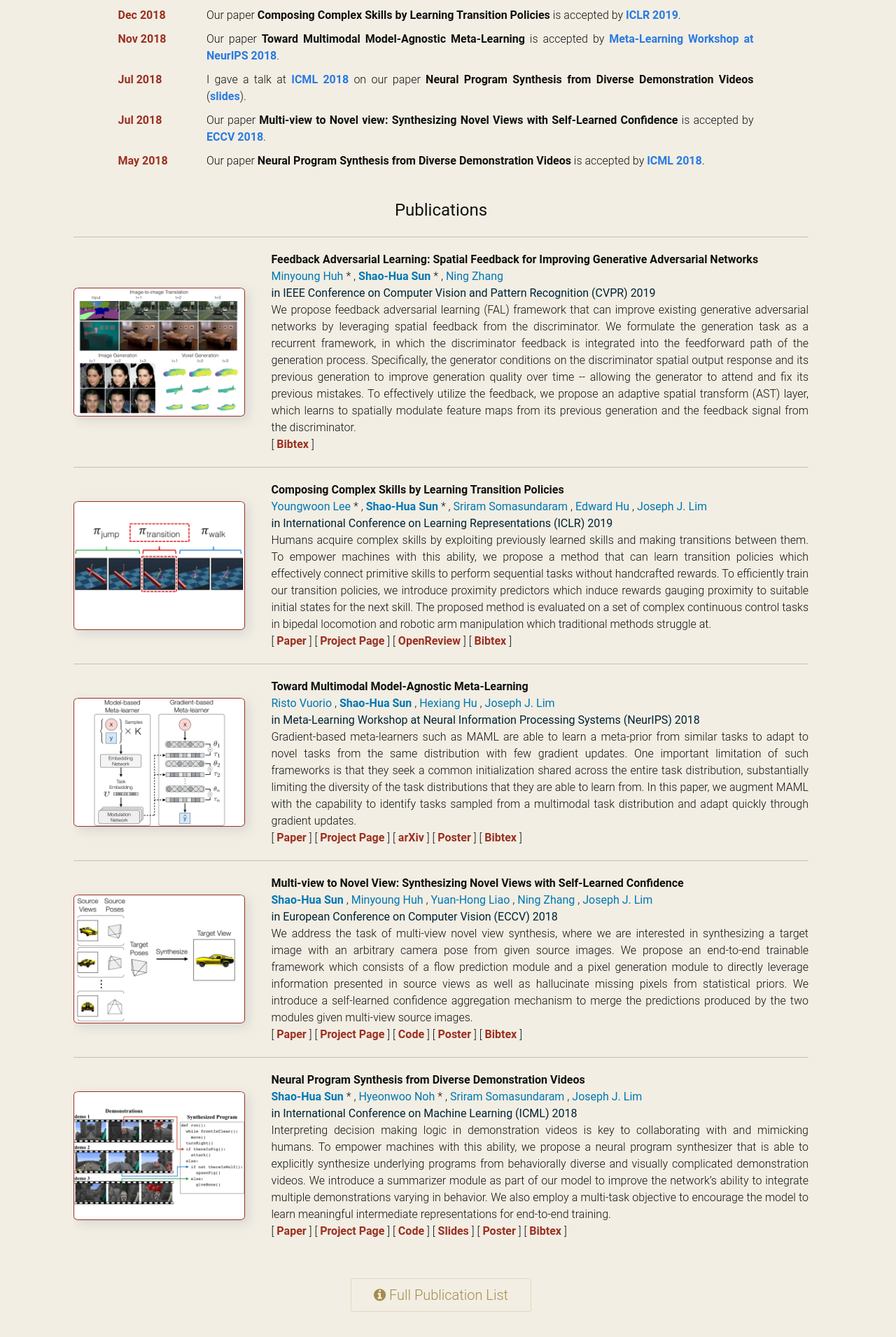
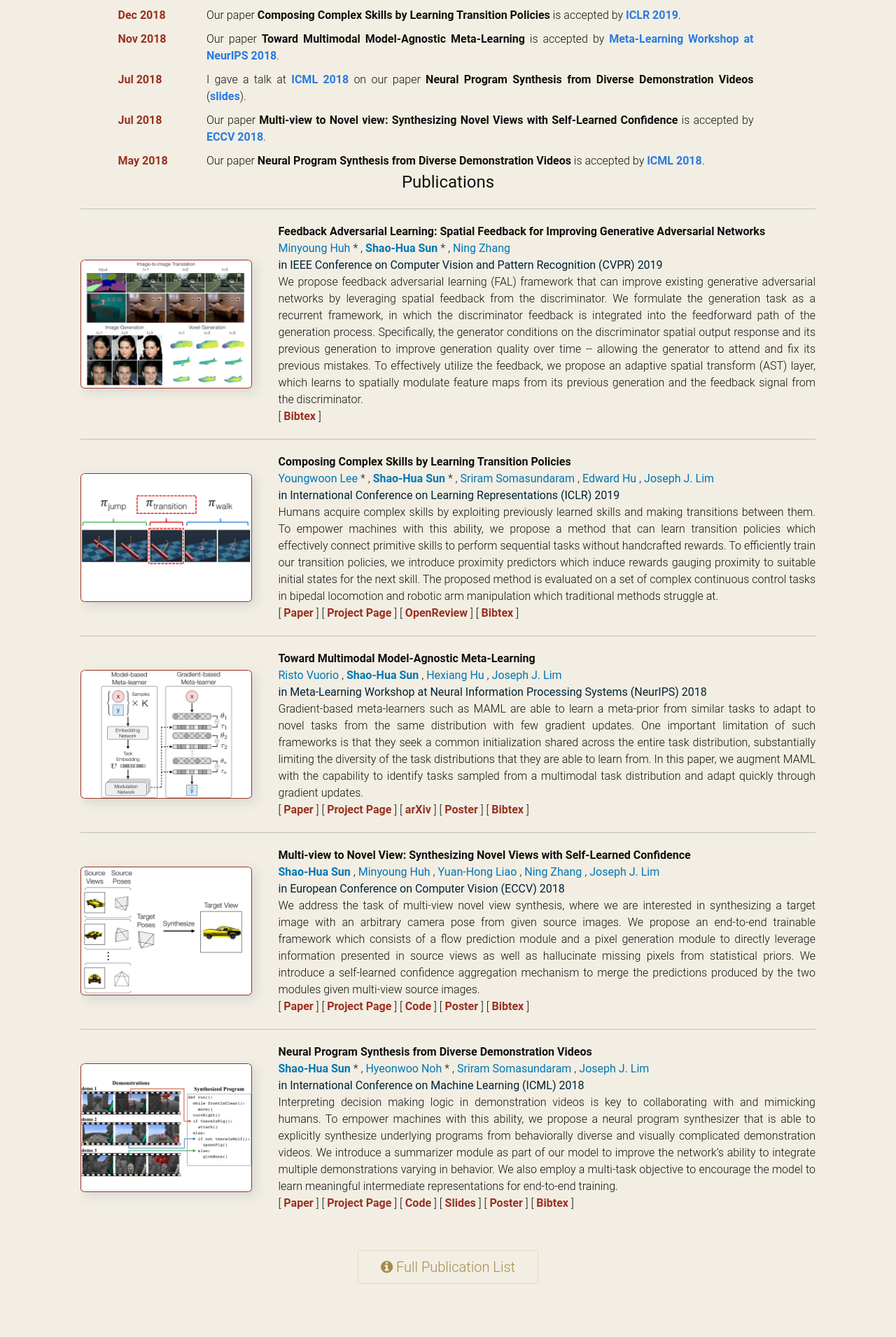
Before and after one commit to shaohua0116/shaohua0116.github.io, a Jekyll site: the page built from index.html, in a window 1280 px wide. Shown: the part 725-2635 px from the top of the page at 70% size. Built offline with Jekyll 4.4.1, drawn with Linux system fonts in a browser that asks for light colours; some web fonts are replaced.

Commit message:
fix pub margin

```diff
--- a/_sass/_publications.scss
+++ b/_sass/_publications.scss
@@ -5,6 +5,7 @@
   max-width:        calc(100% - (#{$spacing-unit} / 2));
   margin-top:       #{$spacing-unit};
   font-family:      'Roboto',sans-serif, Helvetica;
+  margin:           auto;
 }
 
 .pub-list {
@@ -14,7 +15,6 @@
 .pub {
   border-top:     thin solid #c0c0c0;
   radius:         55px;
-  float:          left !important;
   padding-top: -webkit-calc((#{$spacing-unit} / 2));
   padding-top:        -calc((#{$spacing-unit} / 2));
   padding-bottom: -webkit-calc((#{$spacing-unit} / 2));
```
